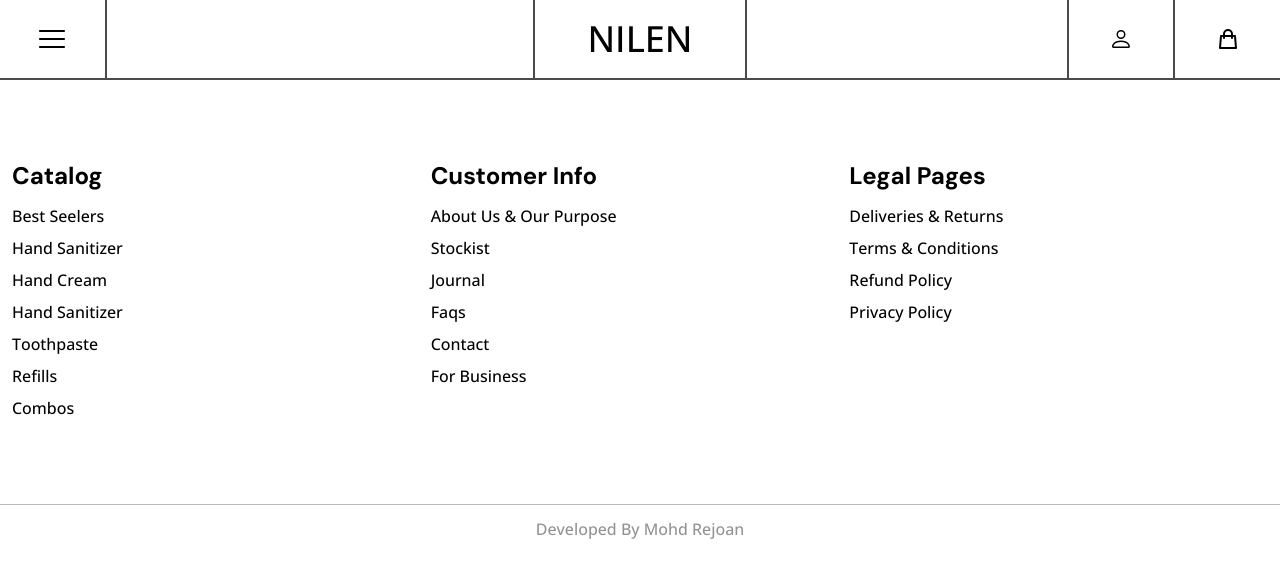
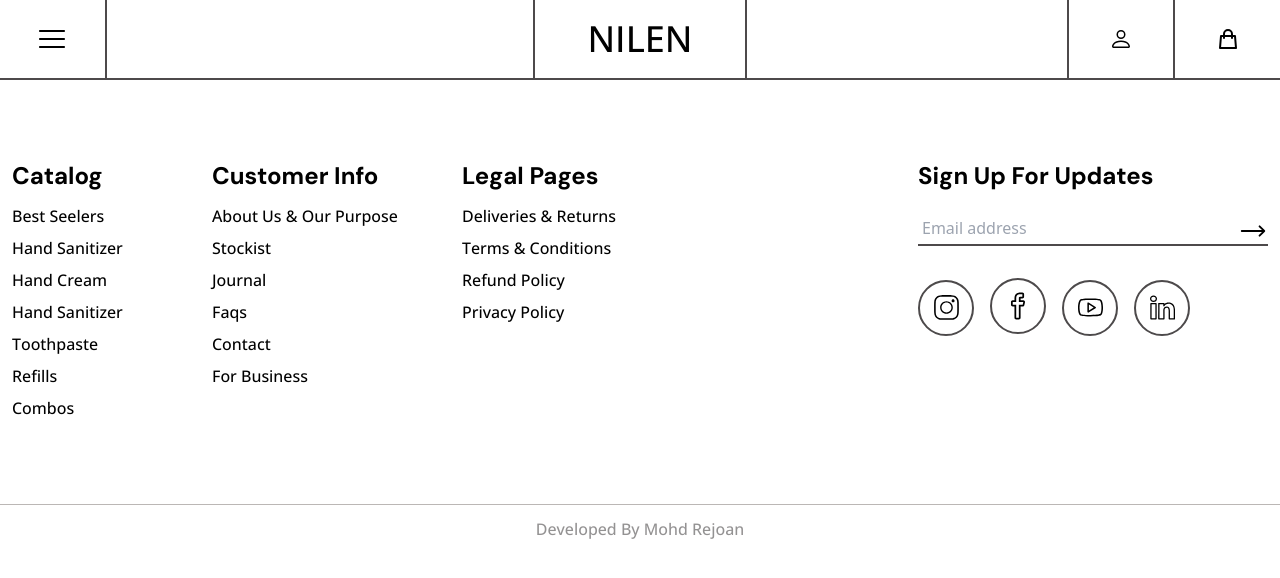
Before and after one commit to rejoan121615/NILEN-fullStack-e-commerce, a React (Vite) app in the folder front-end/: page / in a window 1280 px wide. Shown: the top 578 px of the page. Built offline with nearby package versions, Linux system fonts and the light colour scheme.

Commit message:
footer complete

```diff
--- a/front-end/package.json
+++ b/front-end/package.json
@@ -9,6 +9,7 @@
     "preview": "vite preview"
   },
   "dependencies": {
+    "formik": "^2.2.9",
     "react": "^18.2.0",
     "react-dom": "^18.2.0",
     "react-icons": "^4.7.1",
--- a/front-end/src/Components/Elements/Footer/Footer.jsx
+++ b/front-end/src/Components/Elements/Footer/Footer.jsx
@@ -1,5 +1,5 @@
 import React from "react";
-import SignupForUpdate from "../../Ui/SignupForUpdate/SignupForUpdate";
+import NewsLatterAndSocial from "../../Ui/NewsLatterAndSocial/NewsLatterAndSocial";
 import FooterLists from "./FooterLists";
 
 const Footer = () => {
@@ -91,19 +91,35 @@ const Footer = () => {
 
     return (
         <footer>
-            <div className=" py-20 container px-3">
+            <div className=" py-20 px-3">
                 {/* footer list  */}
-                <div className=" grid grid-cols-1 gap-y-5 sm:grid-cols-3 ">
+                <div
+                    className=" grid grid-cols-1 gap-y-5 sm:grid-cols-2
+                lg:grid-cols-9 lg:container xl:grid-cols-[200px_250px_200px_1fr] 2xl:grid-cols-[220px_280px_220px_1fr]   "
+                >
                     {FooterData.map((list, index) => {
-                        return <FooterLists key={index} {...list} />;
+                        return (
+                            <FooterLists
+                                className=" lg:col-span-2 xl:col-span-1 "
+                                key={index}
+                                {...list}
+                            />
+                        );
                     })}
+                    <NewsLatterAndSocial
+                        className=" mt-4 lg:mt-0 lg:col-span-3
+                     lg:max-w-[350px] lg:w-full xl:col-span-1 xl:justify-self-end   "
+                    />
                 </div>
             </div>
+            {/* footer texts  */}
             <div
                 className=" text-center py-3 border-t-[1px] border-stone-500
              border-opacity-50 "
             >
-                <p className=" text-c-ash opacity-60 ">Developed By Mohd Rejoan</p>
+                <p className=" text-c-ash opacity-60 ">
+                    Developed By Mohd Rejoan
+                </p>
             </div>
         </footer>
     );
--- a/front-end/src/Components/Elements/Footer/FooterLists.jsx
+++ b/front-end/src/Components/Elements/Footer/FooterLists.jsx
@@ -3,7 +3,7 @@ import { Link } from "react-router-dom";
 
 const FooterLists = (props) => {
     return (
-        <div>
+        <div className={`${props.className}`}>
             <h6 className=" capitalize text-2xl mb-2 ">{props.title}</h6>{" "}
             <ul>
                 {props.child.map((child, index) => {
--- /dev/null
+++ b/front-end/src/Components/Ui/NewsLatterAndSocial/NewsLatterAndSocial.jsx
@@ -0,0 +1,93 @@
+import React from "react";
+import { useFormik } from "formik";
+import { HiArrowLongRight } from "react-icons/hi2";
+import {
+    SlSocialInstagram,
+    SlSocialFacebook,
+    SlSocialYoutube,
+    SlSocialLinkedin,
+} from "react-icons/sl";
+
+const NewsLatterAndSocial = (props) => {
+    const socialLinks = [
+        {
+            Element: SlSocialInstagram,
+            link: "",
+            className: " text-[20px] lg:text-[25px] ",
+        },
+        {
+            Element: SlSocialFacebook,
+            link: "",
+            className: " text-[22px] lg:text-[28px] ",
+        },
+        {
+            Element: SlSocialYoutube,
+            link: "",
+            className: " text-[20px] lg:text-[25px] ",
+        },
+        {
+            Element: SlSocialLinkedin,
+            link: "",
+            className: " text-[20px] lg:text-[25px] ",
+        },
+    ];
+
+    const formik = useFormik({
+        initialValues: {
+            email: "",
+        },
+        onSubmit: (values) => {
+            console.log(values);
+        },
+    });
+
+    return (
+        <div className={`${props.className}`}>
+            <h6 className=" capitalize text-2xl mb-2">Sign up for updates</h6>
+            {/* input form  */}
+            <div className="  xl:mt-5 ">
+                <form onSubmit={formik.handleSubmit} className=" relative ">
+                    <input
+                        className=" p-1 border-b w-full focus-visible:outline-none  "
+                        id="email"
+                        name="email"
+                        type="email"
+                        placeholder="Email address"
+                        onChange={formik.handleChange}
+                        value={formik.values.email}
+                    />
+
+                    <button
+                        className=" absolute right-0 bottom-0 "
+                        type="submit"
+                    >
+                        <HiArrowLongRight className=" text-3xl " />
+                    </button>
+                </form>{" "}
+            </div>
+            {/* social links  */}
+            <div className=" mt-6 xl:mt-8 ">
+                {socialLinks.map((social, index) => {
+                    return (
+                        <a
+                            href={social.link}
+                            className=" inline-block mr-2 md:mr-4"
+                        >
+                            <div
+                                key={index}
+                          className=" w-10 h-10 center border-[2px] rounded-full
+                                 lg:w-14 lg:h-14 "
+                            >
+                                <social.Element
+                                    className={`${social.className}`}
+                                />
+                            </div>
+                        </a>
+                    );
+                })}
+            </div>
+        </div>
+    );
+};
+
+export default NewsLatterAndSocial;
--- a/front-end/src/Components/Ui/SignupForUpdate/SignupForUpdate.jsx
+++ /dev/null
@@ -1,9 +0,0 @@
-import React from 'react'
-
-const SignupForUpdate = () => {
-  return (
-    <div>SignupForUpdate</div>
-  )
-}
-
-export default SignupForUpdate
```
Also changed, not shown: 1 other file (tests, documents, lock files or other folders).
